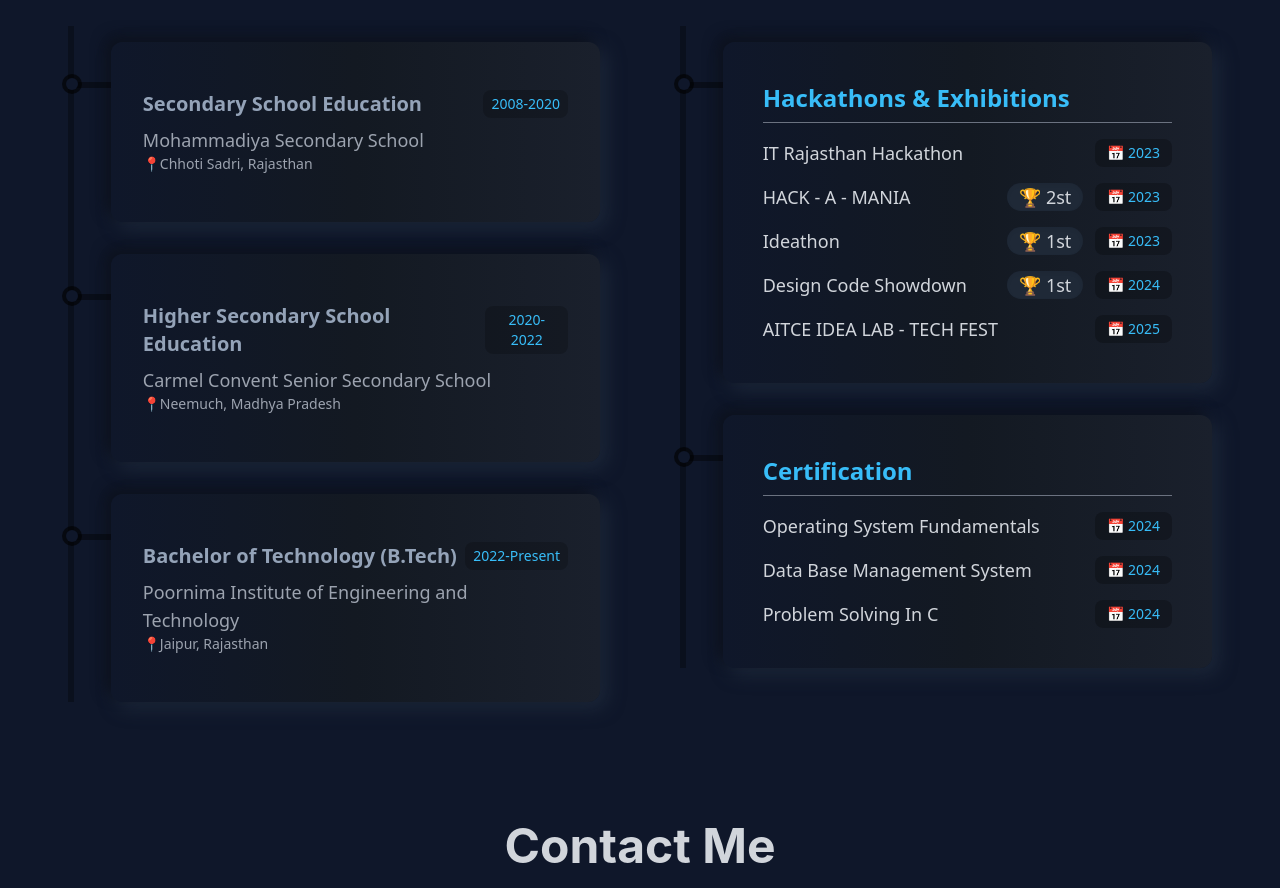
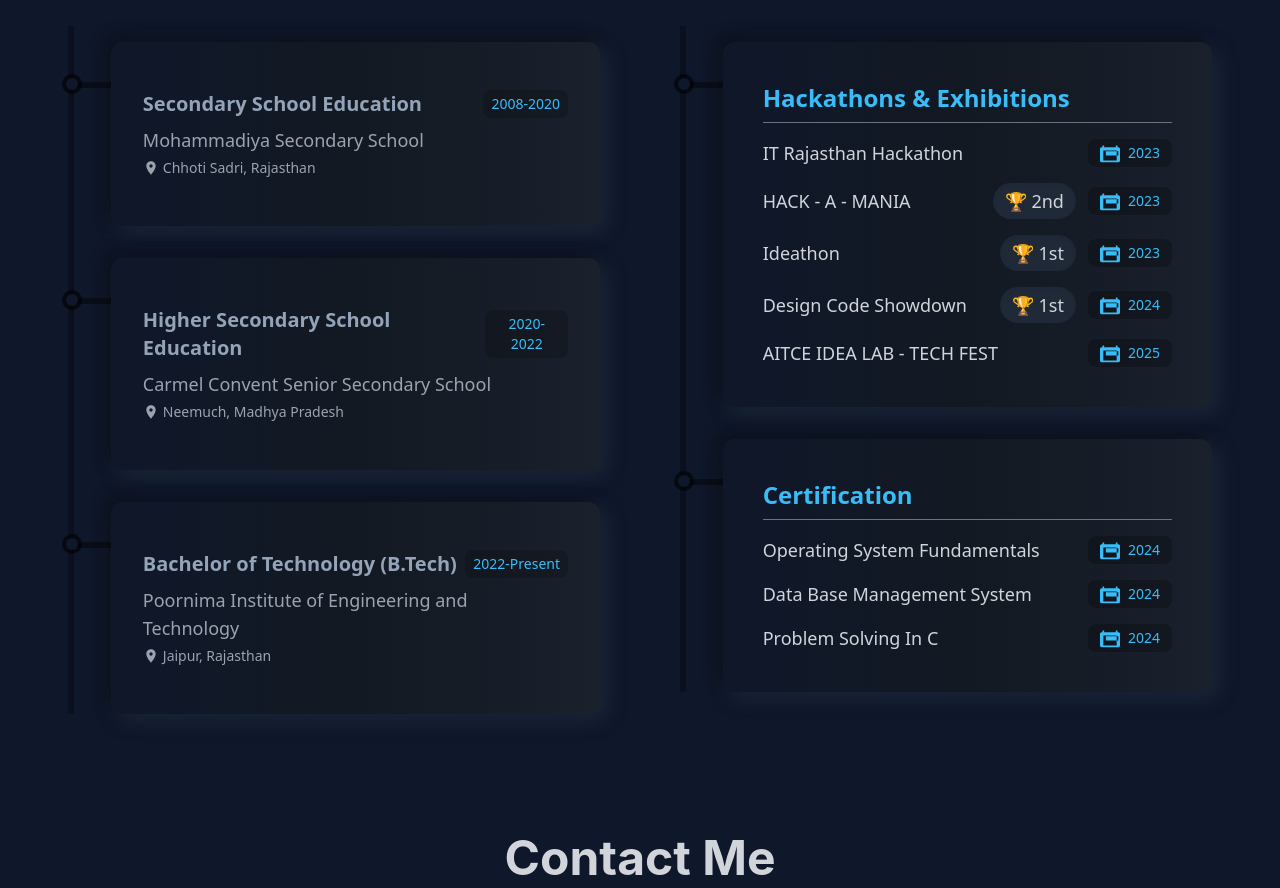
Before and after one commit to kinanabohra/kinana-portfolio, a React (Vite) app: page / in a window 1280 px wide. Shown: the part 4360-5248 px from the top of the page. Built offline with nearby package versions, Linux system fonts and the light colour scheme.

Commit message:
Fixed Education and Achievement section Issue

```diff
--- a/src/components/resume/Achievement.jsx
+++ b/src/components/resume/Achievement.jsx
@@ -47,7 +47,7 @@ const Achievement = () => {
             title="Hackathons & Exhibitions"
             details={[
               { Name: "IT Rajasthan Hackathon", year: "2023"},
-              { Name: "HACK - A - MANIA", year: "2023", position: "2st" },
+              { Name: "HACK - A - MANIA", year: "2023", position: "2nd" },
               { Name: "Ideathon", year: "2023",position: "1st"},
               { Name: "Design Code Showdown", year: "2024", position: "1st" },
               { Name: "AITCE IDEA LAB - TECH FEST", year: "2025"},
--- a/src/components/resume/AchievementCard.jsx
+++ b/src/components/resume/AchievementCard.jsx
@@ -3,12 +3,14 @@ import React from "react";
 const AchievementCard = ({ title, details }) => {
   return (
     <div className="w-full flex flex-col sm:flex-row group gap-4 sm:gap-6">
-      <div className='w-8 sm:w-10 h-[6px] bgOpacity mt-6 sm:mt-10 relative'>
-        <span className='absolute w-4 sm:w-5 h-4 sm:h-5 rounded-full -top-1 sm:-top-2 -left-2 sm:-left-3 flex justify-center items-center bg-black bg-opacity-60'>
-          <span className='w-2.5 sm:w-3 h-2.5 sm:h-3 rounded-full bg-bodyColor inline-flex group-hover:bg-designColor duration-300'></span>
+      {/* Timeline Indicator */}
+      <div className="w-8 sm:w-10 h-[6px] bgOpacity mt-6 sm:mt-10 relative">
+        <span className="absolute w-4 sm:w-5 h-4 sm:h-5 rounded-full -top-1 sm:-top-2 -left-2 sm:-left-3 flex justify-center items-center bg-black bg-opacity-60">
+          <span className="w-2.5 sm:w-3 h-2.5 sm:h-3 rounded-full bg-bodyColor inline-flex group-hover:bg-designColor duration-300"></span>
         </span>
       </div>
 
+      {/* Card Content */}
       <div className="-ml-6 w-full bg-gradient-to-r from-bodyColor via-[#131922] to-[#1a202c] group hover:bg-gradient-to-bl hover:from-[#131922] hover:via-[#1a202c] hover:to-bodyColor duration-300 rounded-xl p-4 sm:p-6 md:p-8 lg:p-10 shadow-shadowOne">
         <h2 className="text-lg sm:text-xl md:text-2xl font-semibold text-designColor mb-3 sm:mb-4 border-b border-gray-500 pb-2">
           {title}
@@ -20,14 +22,17 @@ const AchievementCard = ({ title, details }) => {
               className="flex flex-col sm:flex-row justify-between items-start sm:items-center hover:text-designColor transition duration-300"
             >
               <p className="text-sm sm:text-md md:text-lg">{item.Name}</p>
-              <div className="flex flex-col sm:flex-row items-start sm:items-center gap-2 sm:gap-3 mt-2 sm:mt-0">
+              <div className="flex flex-wrap sm:flex-nowrap items-center gap-2 sm:gap-3 mt-2 sm:mt-0">
                 {item.position && (
-                  <p className="text-xs sm:text-sm md:text-md lg:text-lg bg-gray-800 rounded-full px-3 font-normal shadow-inner text-center w-full sm:w-auto">
+                  <p className="text-xs sm:text-sm md:text-md lg:text-lg bg-gray-800 rounded-full px-3 py-1 font-normal shadow-inner text-center min-w-max">
                     🏆 {item.position}
                   </p>
                 )}
-                <p className="text-xs sm:text-sm md:text-md font-normal text-designColor bg-black bg-opacity-25 rounded-lg px-3 py-1 text-center w-full sm:w-auto">
-                  📅 {item.year}
+                <p className="text-xs sm:text-sm md:text-md font-normal text-designColor bg-black bg-opacity-25 rounded-lg px-3 py-1 text-center flex items-center gap-2 min-w-max">
+                  <svg className="w-5 h-5 fill-current" xmlns="http://www.w3.org/2000/svg" viewBox="0 0 24 24">
+                    <path d="M7 10h5v5H7zM12 10h5v5h-5zM17 10h5v5h-5zM22 5h-1V3h-2v2H5V3H3v2H2C.9 5 0 5.9 0 7v14c0 1.1.9 2 2 2h20c1.1 0 2-.9 2-2V7c0-1.1-.9-2-2-2zM20 21H4V9h16v12z"/>
+                  </svg>
+                  {item.year}
                 </p>
               </div>
             </li>
--- a/src/components/resume/Education.jsx
+++ b/src/components/resume/Education.jsx
@@ -47,7 +47,7 @@ const Education = () => {
             title="Hackathons & Exhibitions"
             details={[
               { Name: "IT Rajasthan Hackathon", year: "2023"},
-              { Name: "HACK - A - MANIA", year: "2023", position: "2st" },
+              { Name: "HACK - A - MANIA", year: "2023", position: "2nd" },
               { Name: "Ideathon", year: "2023",position: "1st"},
               { Name: "Design Code Showdown", year: "2024", position: "1st" },
               { Name: "AITCE IDEA LAB - TECH FEST", year: "2025"},
--- a/src/components/resume/EducationCard.jsx
+++ b/src/components/resume/EducationCard.jsx
@@ -16,9 +16,14 @@ const EducationCard = ({ title, subTitle, durationYear, address }) => {
             {durationYear}
           </p>
         </div>
-        <div className='pb-4 sm:pb-8'>
+        <div className='pb-4 sm:pb-8 flex flex-col gap-1'>
           <h4 className='text-sm sm:text-md md:text-lg text-gray-400 group-hover:text-gray-300 duration-300'>{subTitle}</h4>
-          <p className='text-xs sm:text-sm md:text-md text-gray-400 group-hover:text-gray-300 duration-300'>📍{address}</p>
+          <p className='text-xs sm:text-sm md:text-md text-gray-400 group-hover:text-gray-300 duration-300 flex items-center gap-1'>
+            <svg className="w-4 h-4 fill-current text-gray-400 group-hover:text-gray-300 duration-300" xmlns="http://www.w3.org/2000/svg" viewBox="0 0 24 24">
+              <path d="M12 2C8.13 2 5 5.13 5 9c0 5.25 7 13 7 13s7-7.75 7-13c0-3.87-3.13-7-7-7zm0 9.5c-1.38 0-2.5-1.12-2.5-2.5S10.62 6.5 12 6.5s2.5 1.12 2.5 2.5-1.12 2.5-2.5 2.5z"/>
+            </svg>
+            {address}
+          </p>
         </div>
       </div>
     </div>
```
Also changed, not shown: src/components/loader.jsx (added).
